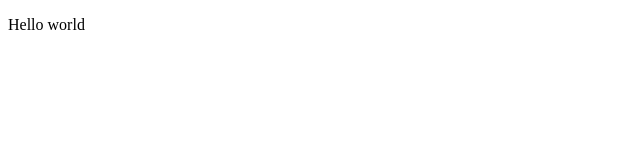
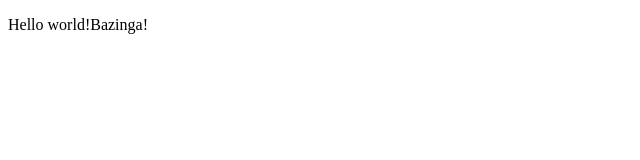
Before and after one commit to vaibhavbaweja7/Web-Dev-Bootcamp-Tasks, a plain HTML site: page hello.html in a window 1280 px wide. Shown: the full height of the page, 0-640 px from the left. Drawn offline with Linux system fonts and the light colour scheme.

Commit message:
Update hello.html

```diff
--- a/hello.html
+++ b/hello.html
@@ -6,7 +6,7 @@
 </head>
 <body>
 <p>
-Hello world
+Hello world!Bazinga!
 </p>
 </body>
 </html>
```
